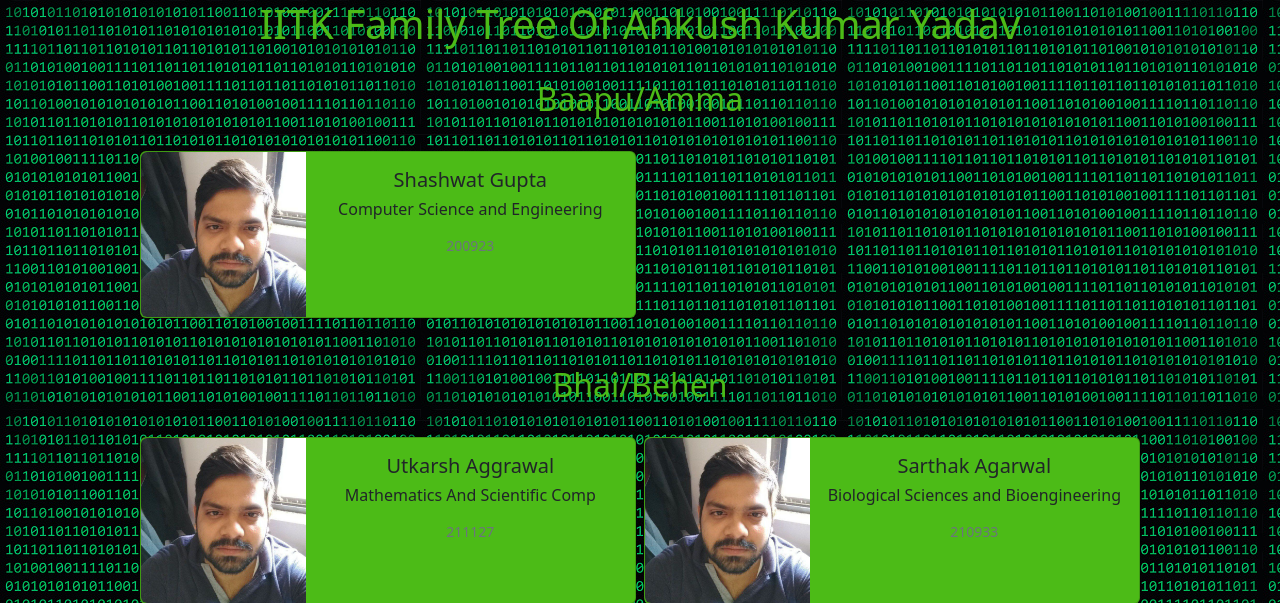
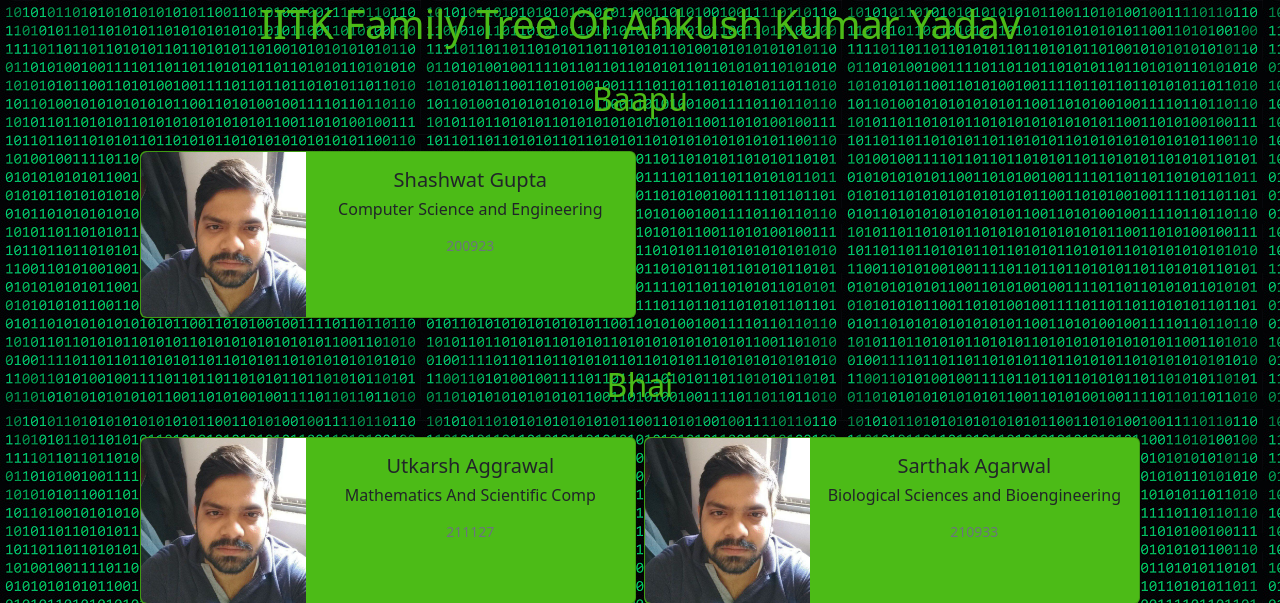
Before and after one commit to Ankush0077/student-search-pclub-secy-task, a Django app: page /family/210153 in a window 1280 px wide. Shown: the top 603 px of the page. Run offline with Django 4.2, Linux system fonts and the light colour scheme; data comes from the database, SQL or seed files in the repository.

Commit message:
Changed family_tree.html

```diff
--- a/core/student/views.py
+++ b/core/student/views.py
@@ -946,6 +946,12 @@
         print(baapu)
         bhai=Student.objects.filter(student_guide=baapu).exclude(roll_no=roll_no)
         baapu_present=True
+        if student.gender=='Female':
+            baapuText='Amma'
+            bhaiText='Behen'
+        else:
+            baapuText='Baapu'
+            bhaiText='Bhai'
     except:
         baapu=None
         bhai=[]
@@ -957,5 +963,7 @@
         'bhai': bhai,
         'bacha': bacha,
         'baapu_present': baapu_present,
+        'baapu_text': baapuText,
+        'bhai_text': bhaiText,
     }
     return render(request,"family_tree.html",context)
--- a/core/templates/family_tree.html
+++ b/core/templates/family_tree.html
@@ -32,7 +32,7 @@
   <h1 style="text-align:center; color:#4CBB17;"> IITK Family Tree Of {{student.name}}</h1>
   <br>
   <section style="width:80%; margin-left:10%;">
-    <h2 style='text-align:center; color:#4CBB17;'>Baapu/Amma<h2>
+    <h2 style='text-align:center; color:#4CBB17;'>{{baapu_text}}<h2>
         <hr>
         <div class="container text-center">
           <div class="row g-2">
@@ -84,7 +84,7 @@
   <br>
 
   <section style="width:80%; margin-left:10%;">
-    <h2 style='text-align:center; color:#4CBB17;'>Bhai/Behen<h2>
+    <h2 style='text-align:center; color:#4CBB17;'>{{bhai_text}}<h2>
         <hr>
         <div class="container text-center">
           <div class="row g-2">
```
